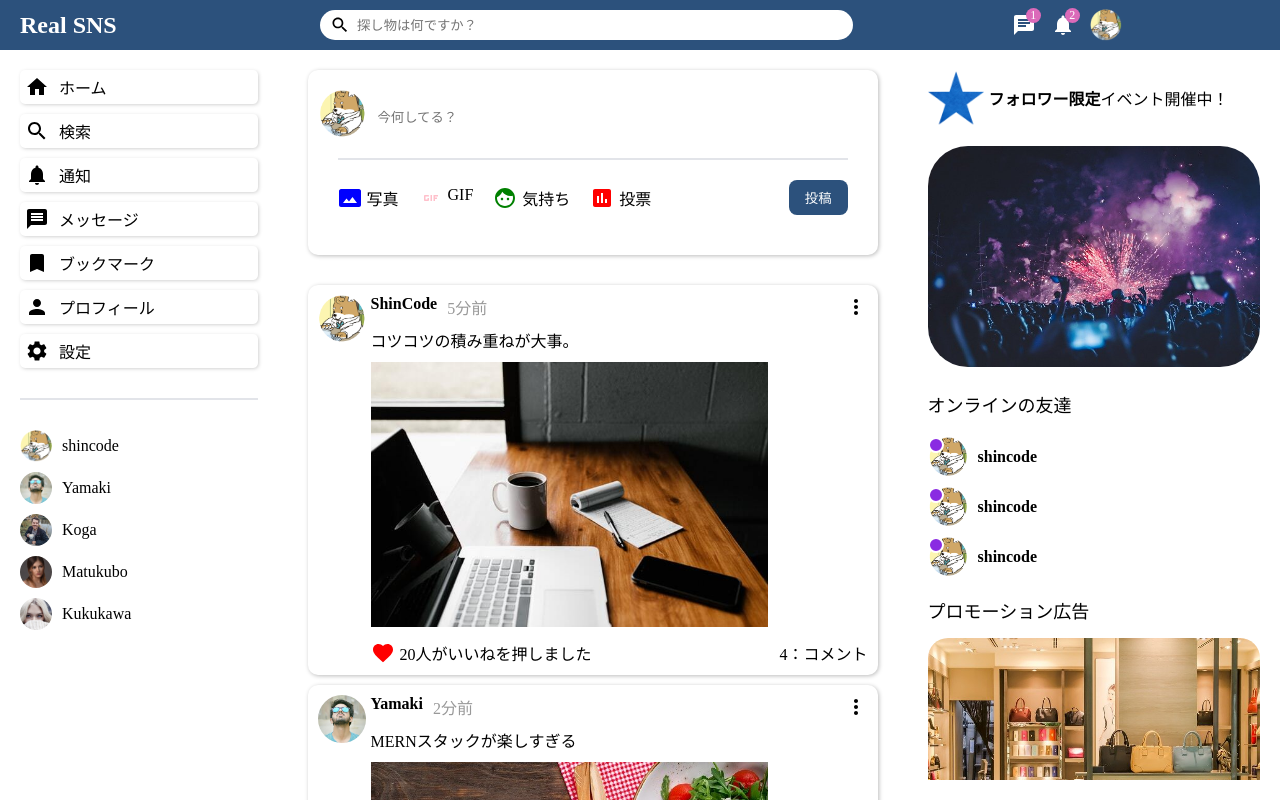
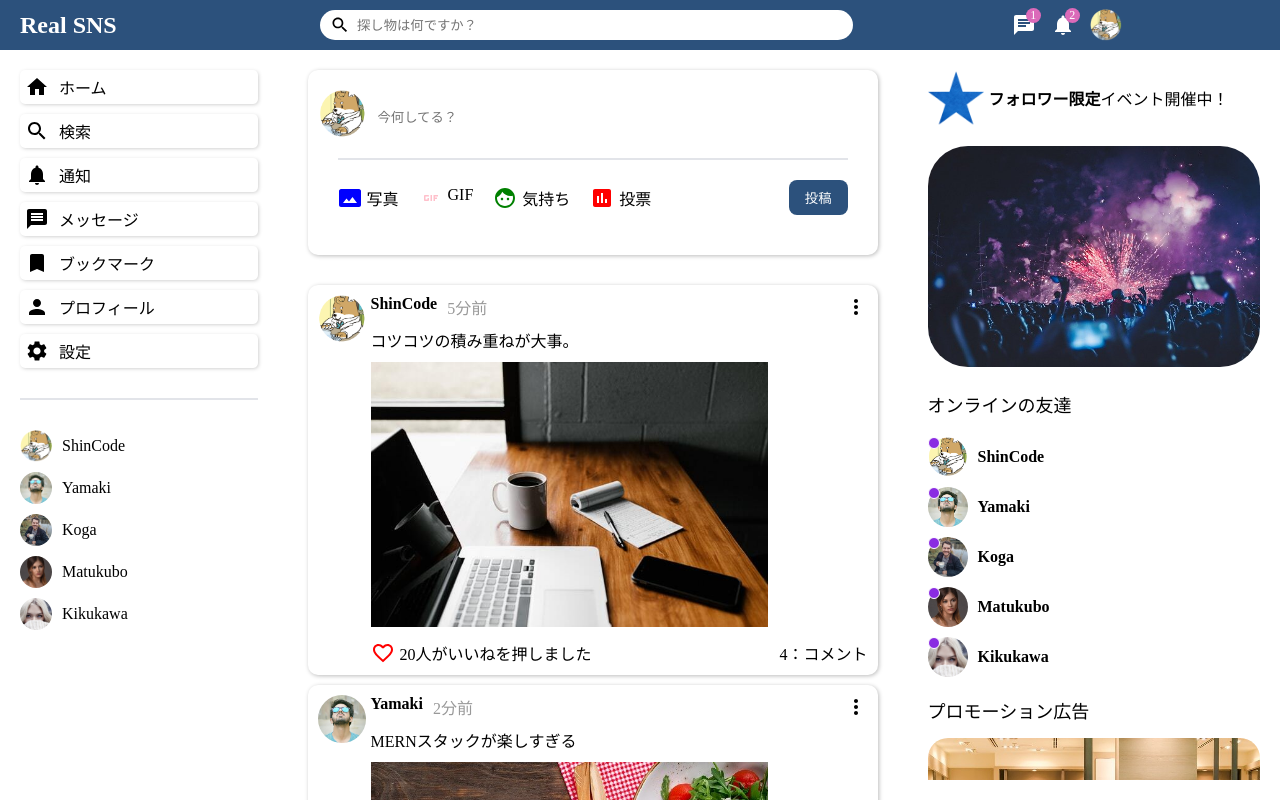
Before and after one commit to TaroAri/real-sns-frontend, a React (Create React App) app: page / in a window 1280 px wide. Built offline with nearby package versions, Linux system fonts and the light colour scheme.

Commit message:
軽微な修正といいね機能の実装

```diff
--- a/src/components/post/Post.jsx
+++ b/src/components/post/Post.jsx
@@ -1,10 +1,18 @@
 import React from "react";
+import { useState } from "react";
 import "./Post.css";
 import MoreVertIcon from "@mui/icons-material/MoreVert";
 import FavoriteIcon from "@mui/icons-material/Favorite";
+import FavoriteBorderIcon from "@mui/icons-material/FavoriteBorder";
 import { Users } from "../../dummyData";
 
 export default function Post({ post }) {
+  const [like, setLike] = useState(post.like);
+  const [isLiked, setIsLiked] = useState(false);
+  const handleLike = () => {
+    setLike(isLiked ? like - 1 : like + 1);
+    setIsLiked(!isLiked);
+  };
   return (
     <div className="postContainer">
       <img
@@ -28,8 +36,11 @@ export default function Post({ post }) {
         {post.photo && <img src={post.photo} className="postImg" />}
         <div className="reactionContainer">
           <div className="likeContainer">
-            <FavoriteIcon htmlColor="red" />
-            <p className="likeText">{post.like}人がいいねを押しました</p>
+            {isLiked && <FavoriteIcon htmlColor="red" onClick={handleLike} />}
+            {!isLiked && (
+              <FavoriteBorderIcon htmlColor="red" onClick={handleLike} />
+            )}
+            <p className="likeText">{like}人がいいねを押しました</p>
           </div>
           <div className="commentContainer">
             <p className="commentText">{post.comment}：コメント</p>
--- a/src/components/rightbar/Rightbar.css
+++ b/src/components/rightbar/Rightbar.css
@@ -33,6 +33,7 @@
 
 .onlineUsers {
   margin: 20px 0;
+  padding: 0;
 }
 
 .onlineUserContainer {
@@ -47,16 +48,18 @@
   position: absolute;
   top: 0;
   left: 0;
-  width: 12px;
-  height: 12px;
+  width: 10px;
+  height: 10px;
   background-color: blueviolet;
   border-radius: 50%;
-  border: 2px solid #ffffff;
+  border: 1.5px solid #ffffff;
 }
 
 .icon {
   width: 40px;
   height: 40px;
+  border-radius: 50%;
+  object-fit: cover;
 }
 
 .onlineUserName {
--- a/src/components/rightbar/Rightbar.jsx
+++ b/src/components/rightbar/Rightbar.jsx
@@ -1,5 +1,6 @@
 import React from "react";
 import "./Rightbar.css";
+import { Users } from "../../dummyData";
 
 export default function Rightbar() {
   const onlineUsers = [
@@ -22,14 +23,17 @@ export default function Rightbar() {
 
   const promotions = [
     {
+      id: "1",
       title: "ショッピング",
       img: "assets/promotion/promotion1.jpeg",
     },
     {
+      id: "2",
       title: "カーショップ",
       img: "assets/promotion/promotion2.jpeg",
     },
     {
+      id: "3",
       title: "shincode株式会社",
       img: "assets/promotion/promotion3.jpeg",
     },
@@ -48,24 +52,20 @@ export default function Rightbar() {
       </div>
       <div className="onlineContainer">
         <p className="onlineTitle">オンラインの友達</p>
-        <div className="onlineUsers">
-          {onlineUsers.map((onlineUser) => (
-            <div key={onlineUser.userId} className="onlineUserContainer">
+        <ul className="onlineUsers">
+          {Users.map((user) => (
+            <li key={user.id} className="onlineUserContainer">
               <span className="onlineMark"></span>
-              <img
-                src={"assets/person/" + onlineUser.icon}
-                alt=""
-                className="icon"
-              />
-              <p className="onlineUserName">{onlineUser.username}</p>
-            </div>
+              <img src={user.profilePicture} alt="" className="icon" />
+              <p className="onlineUserName">{user.username}</p>
+            </li>
           ))}
-        </div>
+        </ul>
       </div>
       <div className="promotionContainer">
         <p className="promotionTitle">プロモーション広告</p>
         {promotions.map((promotion) => (
-          <div className="promotionWrapper">
+          <div className="promotionWrapper" key={promotion.id}>
             <img src={promotion.img} alt="" className="promotionImg" />
             <p className="promotionText">{promotion.title}</p>
           </div>
--- a/src/components/sidebar/Sidebar.jsx
+++ b/src/components/sidebar/Sidebar.jsx
@@ -9,6 +9,7 @@ import {
 } from "@mui/icons-material";
 import React from "react";
 import "./Sidebar.css";
+import { Users } from "../../dummyData";
 
 export default function Sidebar() {
   const loginUsers = [
@@ -55,14 +56,10 @@ export default function Sidebar() {
       <hr className="sidebarLine" />
 
       <ul className="sidebarUsers">
-        {loginUsers.map((loginUser) => (
-          <li key={loginUser.userId} className="loginUserItem">
-            <img
-              src={"/assets/person/" + loginUser.icon}
-              alt=""
-              className="loginUserIcon"
-            />
-            <span className="loginUserName">{loginUser.name}</span>
+        {Users.map((user) => (
+          <li key={user.id} className="loginUserItem">
+            <img src={user.profilePicture} alt="" className="loginUserIcon" />
+            <span className="loginUserName">{user.username}</span>
           </li>
         ))}
       </ul>
```
